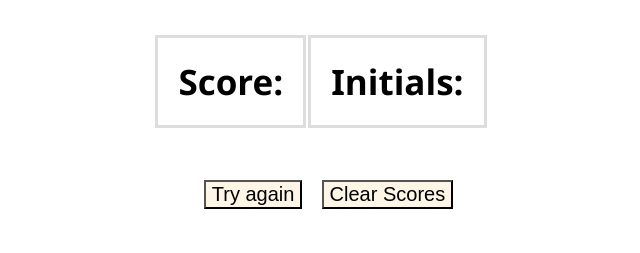
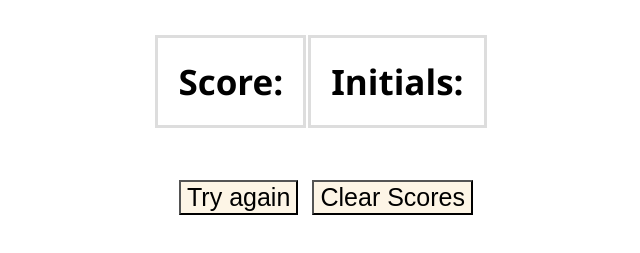
Before and after one commit to sweetkloid/Code-Quiz, a plain HTML site: page highscores.html in a window 1280 px wide. Shown: the part 113-366 px from the top of the page, without its empty margins (319-959 px from the left). Drawn offline with Linux system fonts and the light colour scheme.

Commit message:
fixes to size of buttons on highscore

```diff
--- a/assets/css/style.css
+++ b/assets/css/style.css
@@ -112,10 +112,10 @@ button.answer.wrong{
  margin-top: 50px;
 }
 #start-over, #clear-scores{
-  font-size: 20px;
+  font-size: 25px;
   display: flex-inline;
   justify-content: space-around;
- margin-left: 15px;
+ margin-left: 10px;
   background-color: oldlace;
   color: black;
 }
```
